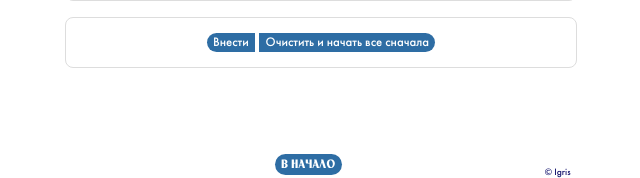
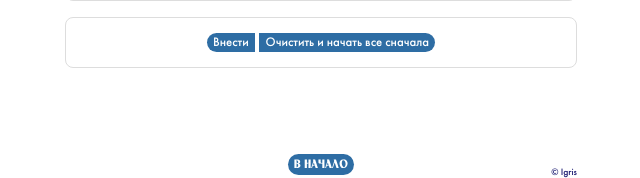
Before and after one commit to IgrisUVG/Buch, a PHP site: page /seite/addBuch.html in a window 1280 px wide. Shown: the part 622-800 px from the top of the page, without its empty margins (319-959 px from the left). Run offline with PHP 8.4, Linux system fonts and the light colour scheme.

Commit message:
Footer css+

```diff
--- a/css/style.css
+++ b/css/style.css
@@ -59,7 +59,7 @@ div#content.buch {
 
 #footer {
     position: fixed;
-    left: 8%;
+    left: 10%;
     right: 10%;
     bottom: 0;
     clear: both;
```
